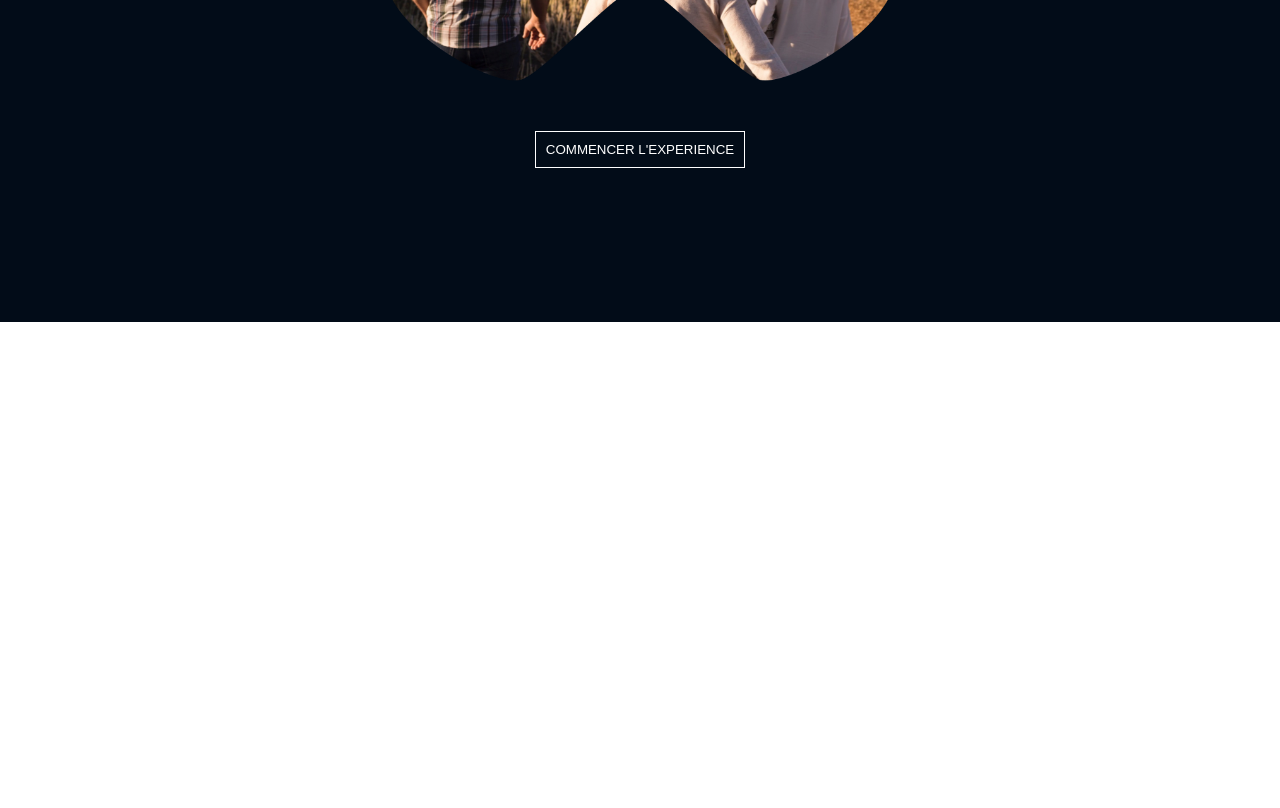
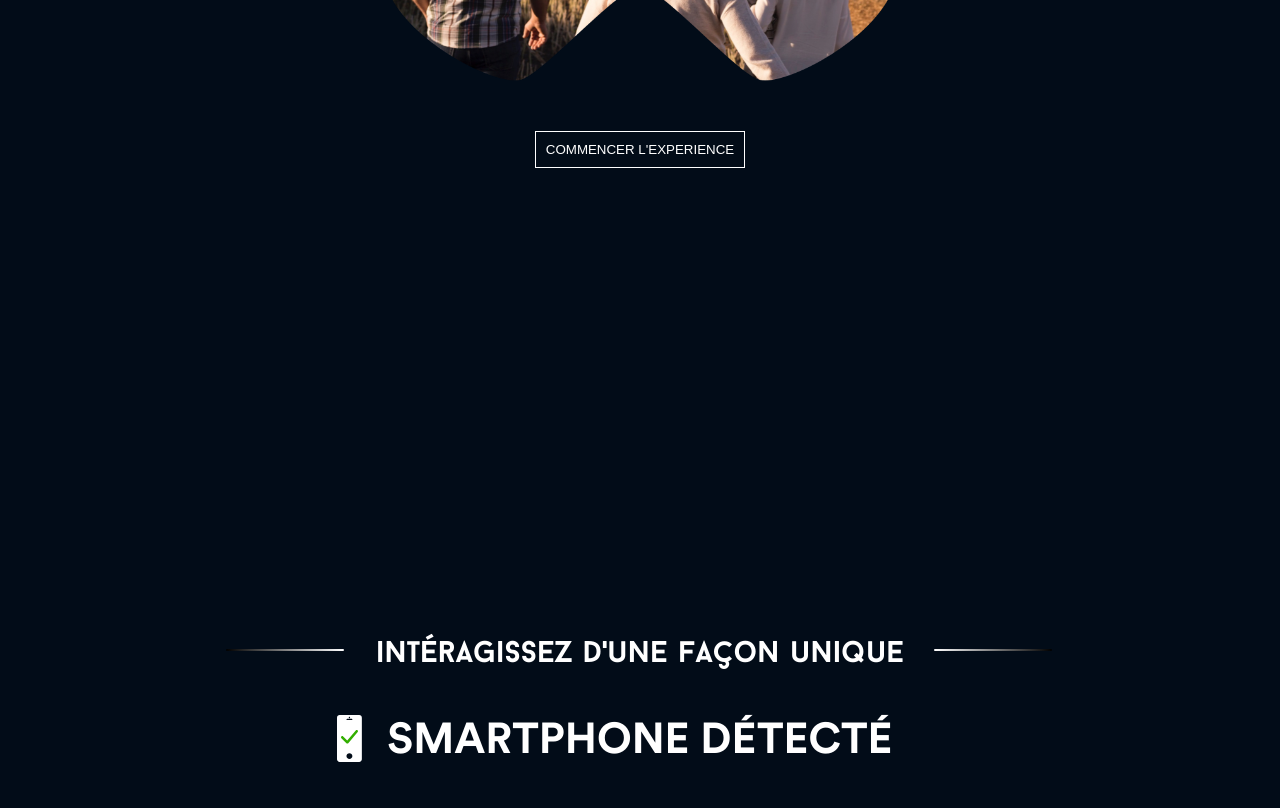
Before and after one commit to LionelPaulus/Doc-enfants-de-la-lune, a website: page app/home.html in a window 1280 px wide. Shown: the part 478-1286 px from the top of the page. Before the commit the page ends 800 px from the top, so only its background shows below. Drawn offline with nearby package versions, Linux system fonts and the light colour scheme; files that its build step writes are made by us from their sources; files whose address does not match are found by name.

Commit message:
✨ Starting quickstart instructions

```diff
--- a/app/home.html
+++ b/app/home.html
@@ -22,5 +22,14 @@
         </div>
       </div>
     </div>
+    <div class="quickstart">
+      <div class="instructions">
+        <h1 class="instructions__title">intéragissez d'une façon unique</h1>
+        <div class="instructions__status detected">
+          smartphone détecté
+        </div>
+      </div>
+    </div>
+  <script defer src="dist/js/bundle.js"></script>
   </body>
 </html>
--- a/app/src/sass/globals/colors.scss
+++ b/app/src/sass/globals/colors.scss
@@ -1,3 +1,4 @@
 $body-text-color: #000;
 $black: #020c18;
-$white: #ffffff;
+$true-black: #000;
+$white: #fff;
--- a/app/src/sass/globals/typography.scss
+++ b/app/src/sass/globals/typography.scss
@@ -6,6 +6,7 @@ $body-text-font-family : "Avenir", "Gill Sans", "Arial", sans-serif;
 $headlines-font-family : "Georgia", sans-serif;
 $title-font-family : "Baron Neue";
 $btn-txt-font-family : "Open Sans";
+$status-font-family : "Circular Air";
 
 //// =======================================================================//
 //   FONT SIZE:                                                            //
--- a/app/src/sass/partials/_home.scss
+++ b/app/src/sass/partials/_home.scss
@@ -50,3 +50,78 @@
   text-align: center;
   text-transform: uppercase;
 }
+
+.quickstart {
+  align-items: center;
+  background: $black;
+  display: flex;
+  height: 100vh;
+  justify-content: center;
+  width: 100vw;
+
+  .instructions {
+    max-width: 50%;
+
+    .instructions__title {
+      color: $white;
+      font-family: $title-font-family;
+      font-size: 30px;
+
+      &::before {
+        background: linear-gradient(to right, $true-black, $white);
+        border-radius: 25px;
+        content: '';
+        height: 2px;
+        margin-left: -150px;
+        margin-top: 10px;
+        position: absolute;
+        width: 118px;
+      }
+
+      &::after {
+        background: linear-gradient(to right, $white, $true-black);
+        border-radius: 25px;
+        content: '';
+        height: 2px;
+        margin-left: 30px;
+        margin-top: 10px;
+        position: absolute;
+        width: 118px;
+      }
+    }
+
+    .instructions__status {
+      color: $white;
+      font-size: 43px;
+      font-family: $status-font-family;
+      margin-bottom: 5vh;
+      margin-top: 5vh;
+      text-align: center;
+      text-transform: uppercase;
+
+      &.detected {
+        &::before {
+          background-image: url('../media/img/smartphone-ok.svg');
+          content: '';
+          height: 47px;
+          margin-left: -50px;
+          margin-top: 5px;
+          position: absolute;
+          width: 25px;
+        }
+      }
+
+      &.not-detected {
+        &::before {
+          background-image: url('../media/img/smartphone-notok.svg');
+          content: '';
+          height: 47px;
+          margin-left: -50px;
+          margin-top: 5px;
+          position: absolute;
+          width: 25px;
+        }
+      }
+    }
+  }
+}
```
Also changed, not shown: app/src/js/smooth-scroll.js (added, +83 -0 lines), app/src/media/img/smartphone-notok.svg (added), app/src/media/img/smartphone-ok.svg (added).
